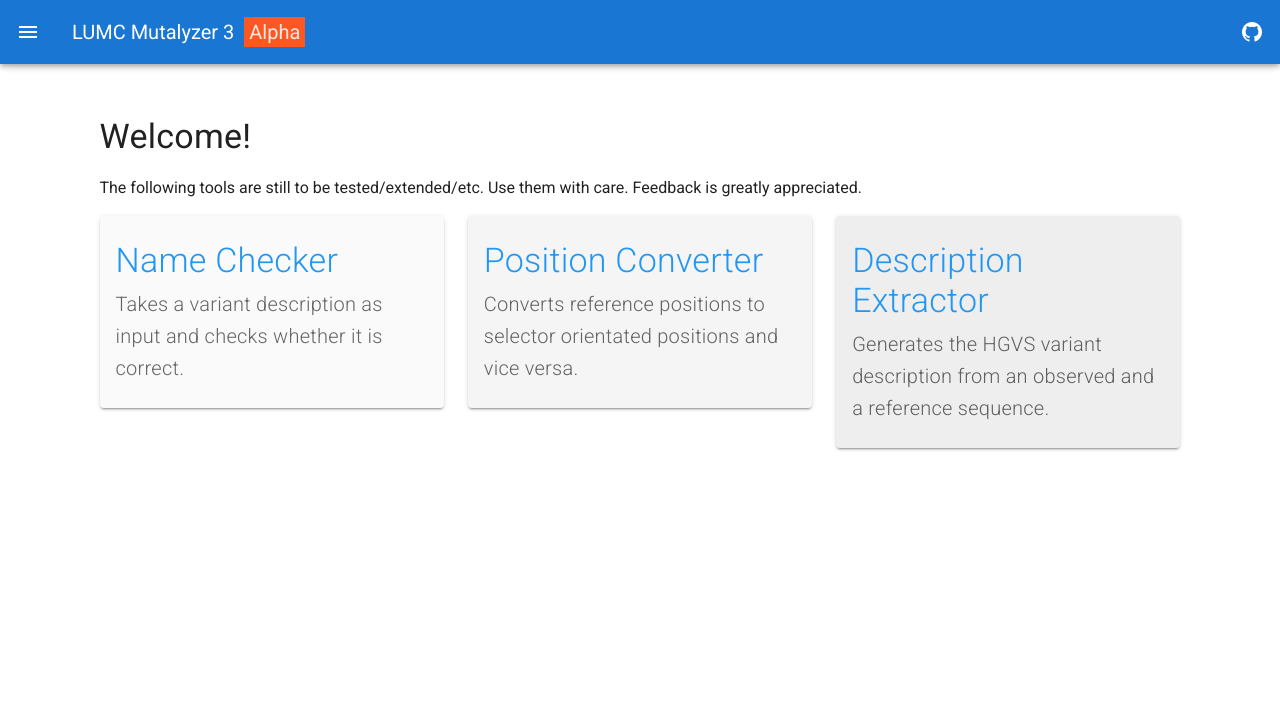
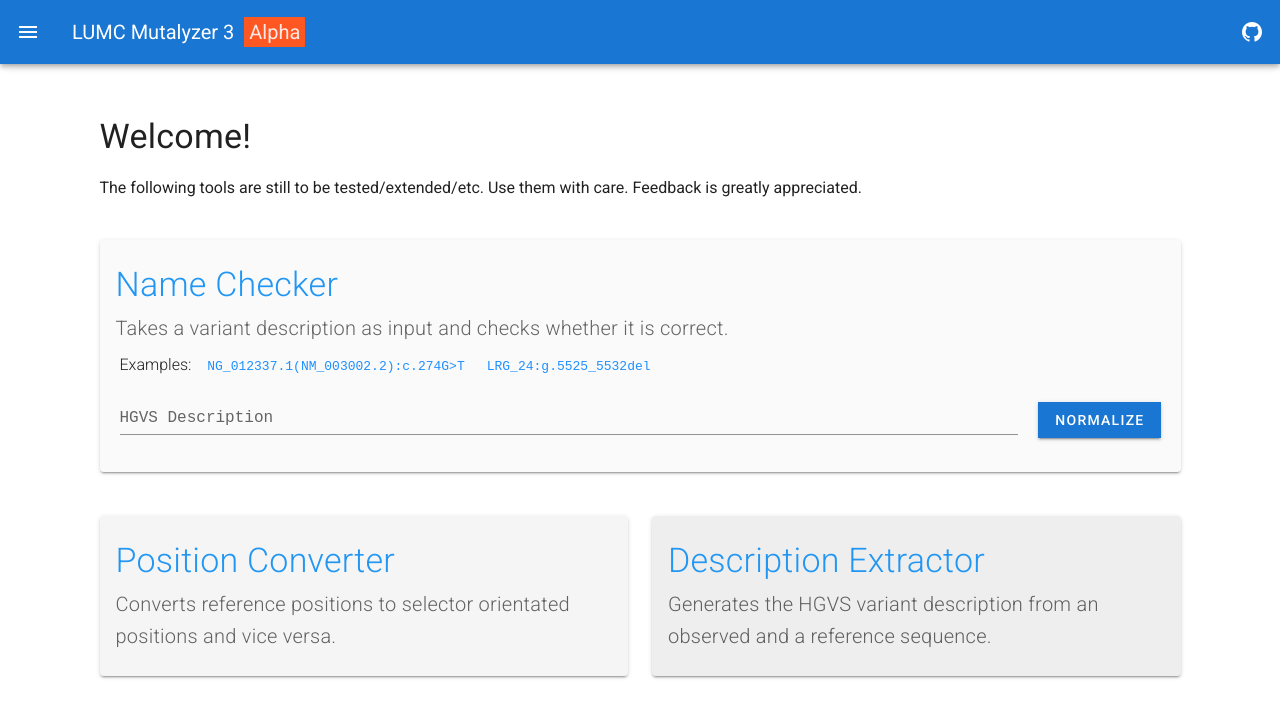
Before and after one commit to mutalyzer/website, a Vue app: page / in a window 1280 px wide. Shown: the top 718 px of the page. Built offline with nearby package versions, Linux system fonts and the light colour scheme; what v-clipboard would draw is missing.

Commit message:
Run name checker from main

```diff
--- a/src/assets/main.css
+++ b/src/assets/main.css
@@ -39,13 +39,11 @@
 
 .examples-list {
   margin-top: 5px;
-  background-color: #ffffff;
 }
 
 .example-item {
   display: inline-block;
   color: #1e90ff;
-  background-color: #ffffff;
   padding: 5px 10px;
   margin-left: 2px;
   font-family: monospace;
@@ -219,3 +217,7 @@
   background-color: #ffcdd2;
   display: inline-block;
 }
+
+.pointer:hover {
+  cursor: pointer;
+}
--- a/src/views/Home.vue
+++ b/src/views/Home.vue
@@ -1,22 +1,29 @@
 <template>
   <v-container>
     <v-layout>
-      <v-flex xs12>
-        <h1 class="display-1 mt-10 ml-10 mb-5">Welcome!</h1>
-        <p class="ml-10">
-          The following tools are still to be tested/extended/etc. Use them with
-          care. Feedback is greatly appreciated.
-        </p>
-        <v-row class="pl-10 pr-10">
-          <v-col cols="12" sm="4" lg="4">
+      <v-flex>
+        <v-row>
+          <v-col cols="12">
+            <h1 class="display-1 mt-10 ml-10 mb-5">Welcome!</h1>
+            <p class="ml-10">
+              The following tools are still to be tested/extended/etc. Use them
+              with care. Feedback is greatly appreciated.
+            </p>
+          </v-col>
+        </v-row>
+        <v-row class="pl-10 pr-10 mb-5">
+          <v-col cols="12">
             <v-hover v-slot:default="{ hover }">
               <v-card
-                class="mx-auto transition-swing"
+                class="mx-auto transition-swing pb-7"
                 color="grey lighten-5"
                 :elevation="hover ? 4 : 2"
-                :to="{ name: 'NameChecker' }"
               >
-                <v-card-text class="pt-6" style="position: relative">
+                <v-card-text
+                  class="pt-6 mb-0 pb-0 pointer"
+                  style="position: relative"
+                  @click="$router.push({ name: 'NameChecker' })"
+                >
                   <h3 class="display-1 font-weight-light blue--text mb-2">
                     Name Checker
                   </h3>
@@ -25,10 +32,61 @@
                     is correct.
                   </div>
                 </v-card-text>
+                <v-flex>
+                  <v-row class="pr-5 pl-5">
+                    <v-col class="pb-2">
+                      <div class="font-weight-light mb-2">
+                        Examples:
+                        <span
+                          class="example-item"
+                          v-for="(example, index) in descriptionExamples"
+                          :key="index"
+                          @click.prevent="selectDescriptionExample(index)"
+                          >{{ example }}</span
+                        >
+                      </div>
+                    </v-col>
+                  </v-row>
+                  <v-row class="ml-5 mr-5 mt-0 pl-0">
+                    <v-text-field
+                      class="mr-5"
+                      background-color="grey lighten-5"
+                      ref="refInputDescriptionTextBox"
+                      v-on:keydown.enter="
+                        $router.push({
+                          name: 'NameChecker',
+                          params: {
+                            descriptionRouter: inputDescriptionTextBox,
+                          },
+                        })
+                      "
+                      v-model="inputDescriptionTextBox"
+                      label="HGVS Description"
+                      :clearable="true"
+                    ></v-text-field>
+                    <v-btn
+                      ref="nameCheck"
+                      class="mt-4"
+                      tile
+                      color="primary"
+                      :to="{
+                        name: 'NameChecker',
+                        params: {
+                          descriptionRouter: inputDescriptionTextBox,
+                        },
+                      }"
+                    >
+                      Normalize
+                    </v-btn>
+                  </v-row>
+                </v-flex>
               </v-card>
             </v-hover>
           </v-col>
-          <v-col cols="12" sm="4" lg="4">
+        </v-row>
+
+        <v-row class="pl-10 pr-10">
+          <v-col cols="12" sm="6" lg="6">
             <v-hover v-slot:default="{ hover }">
               <v-card
                 class="mx-auto transition-swing"
@@ -48,7 +106,8 @@
               </v-card>
             </v-hover>
           </v-col>
-          <v-col cols="12" sm="4" lg="4">
+
+          <v-col cols="12" sm="6" lg="6">
             <v-hover v-slot:default="{ hover }">
               <v-card
                 class="mx-auto transition-swing"
@@ -77,6 +136,19 @@
 <script>
 export default {
   name: "Home",
+  data: () => ({
+    inputDescriptionTextBox: null,
+    descriptionExamples: [
+      "NG_012337.1(NM_003002.2):c.274G>T",
+      "LRG_24:g.5525_5532del",
+    ],
+  }),
+  methods: {
+    selectDescriptionExample: function (i) {
+      this.inputDescriptionTextBox = this.descriptionExamples[i];
+      this.$refs.refInputDescriptionTextBox.focus();
+    },
+  },
 };
 </script>
 
```
